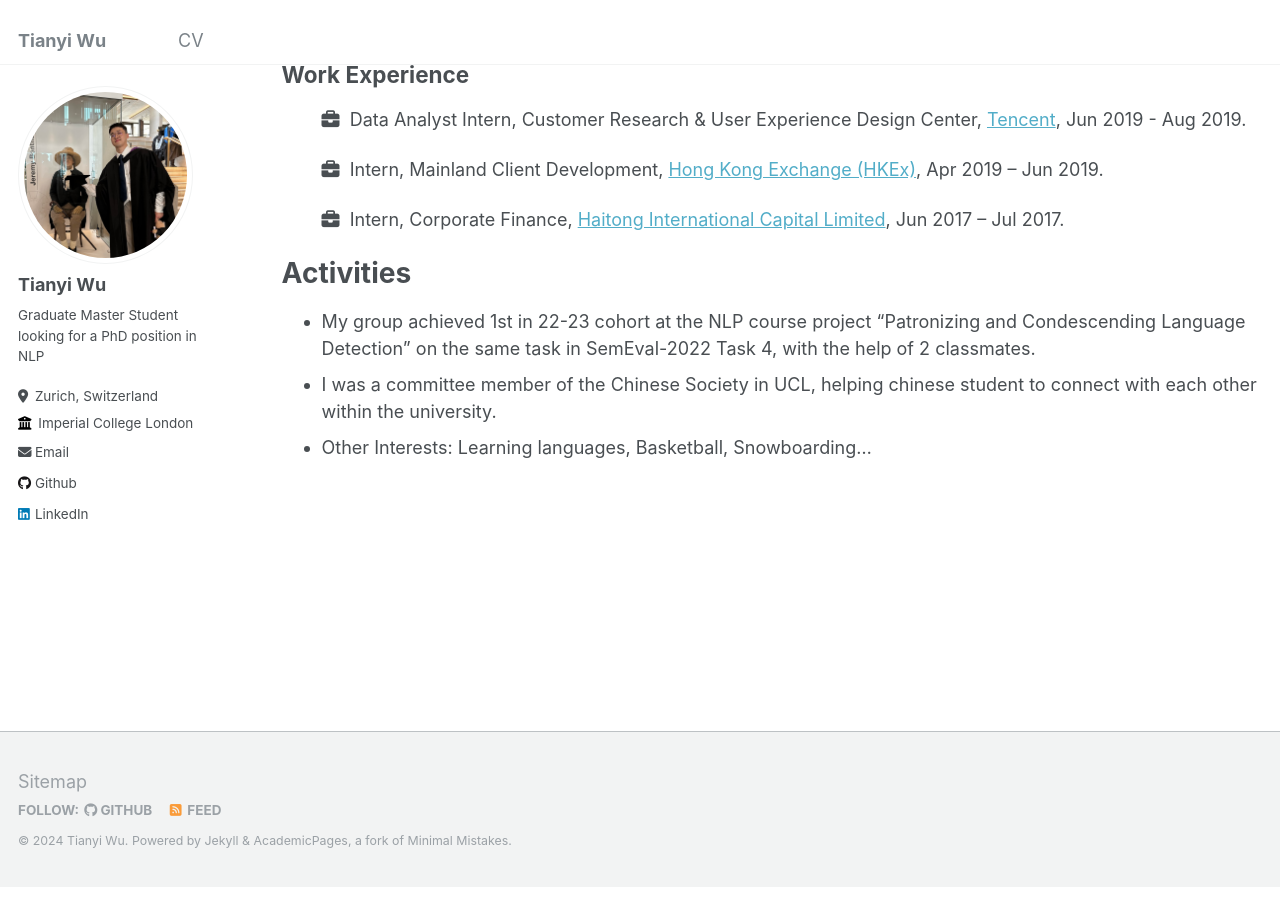
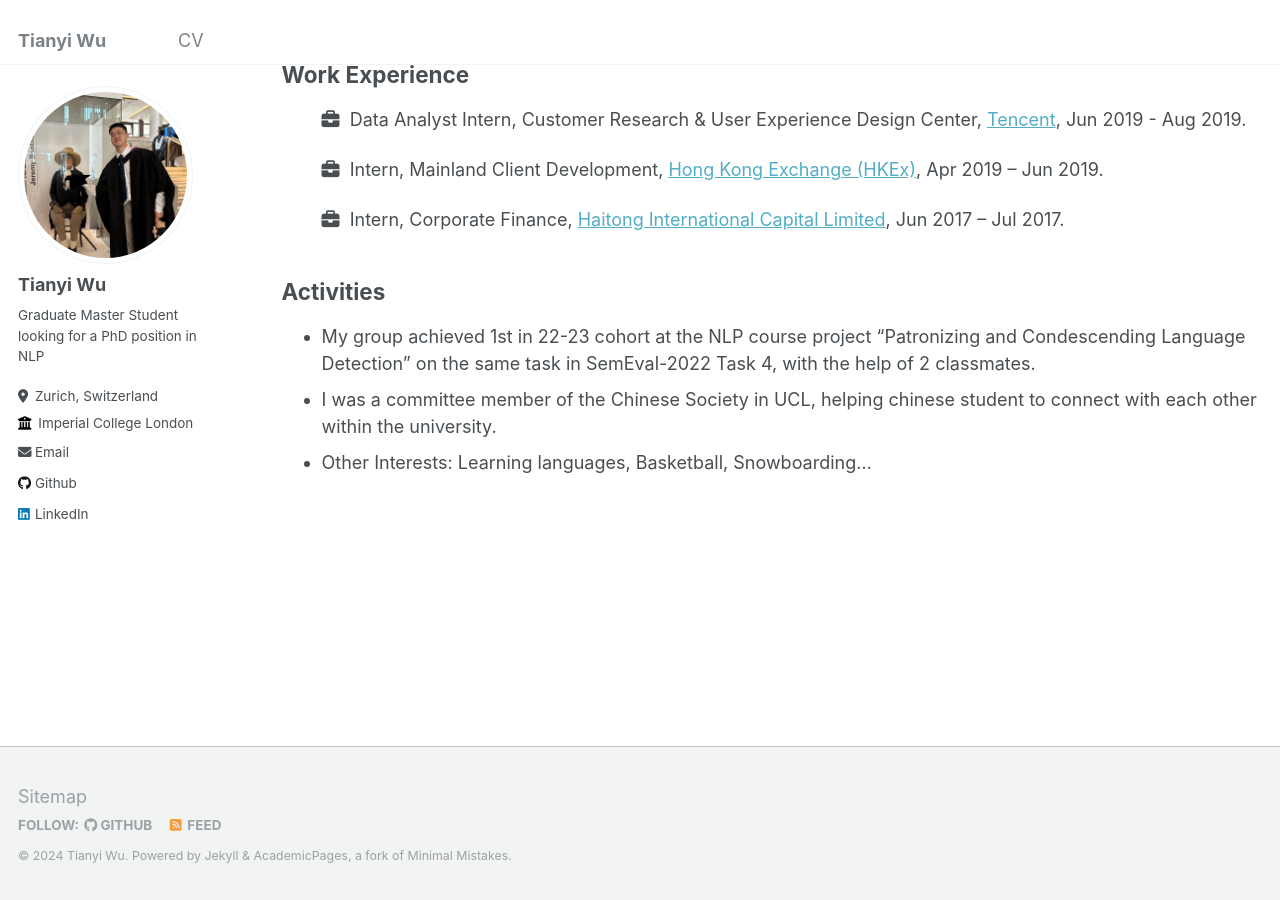
Before and after one commit to AndrewWTY/andrewwty.github.io, a Jekyll site: the page built from _pages/cv.md, in a window 1280 px wide and 900 px high, scrolled down 1004 px. Built offline with Jekyll 4.4.1, drawn with Linux system fonts in a browser that asks for light colours.

Commit message:
update cv

```diff
--- a/_pages/cv.md
+++ b/_pages/cv.md
@@ -17,11 +17,9 @@ Find the pdf version [here](<http://andrewWTY.github.io/files/CV_Andrew.pdf>).
 
 ## Education
 <ul style="list-style: none;">
-
 <li markdown="1"> <i class="fa fa-graduation-cap" aria-hidden="true"></i>
 **MSc. in Artificial Intelligence**, Distinction Graduate, [Imperial College London][ic], 2023.
 </li>
-
 <li markdown="1"> <i class="fa fa-graduation-cap" aria-hidden="true"></i>
 **BSc. in Statistics Economics and Finance**, First Honour Graduate, [University College London][ucl], 2021.
 </li>
@@ -47,17 +45,15 @@ Find the pdf version [here](<http://andrewWTY.github.io/files/CV_Andrew.pdf>).
 <li markdown="1"> <i class="fa fa-briefcase" aria-hidden="true"></i>
 &nbsp;Data Analyst Intern, Customer Research & User Experience Design Center, [Tencent][tencent], Jun 2019 - Aug 2019.
 </li>
-
 <li markdown="1"> <i class="fa fa-briefcase" aria-hidden="true"></i>
 &nbsp;Intern, Mainland Client Development, [Hong Kong Exchange (HKEx)][hkex], Apr 2019 – Jun 2019.
 </li>
-
 <li markdown="1"> <i class="fa fa-briefcase" aria-hidden="true"></i>
 &nbsp;Intern, Corporate Finance, [Haitong International Capital Limited][haitong], Jun 2017 – Jul 2017.
 </li>
 </ul>
 
-# Activities
+## Activities
 * My group achieved 1st in 22-23 cohort at the NLP course project “Patronizing and Condescending Language Detection” on the same task in SemEval-2022 Task 4, with the help of 2 classmates.
 * I was a committee member of the Chinese Society in UCL, helping chinese student to connect with each other within the university.
 * Other Interests: Learning languages, Basketball, Snowboarding...
```
